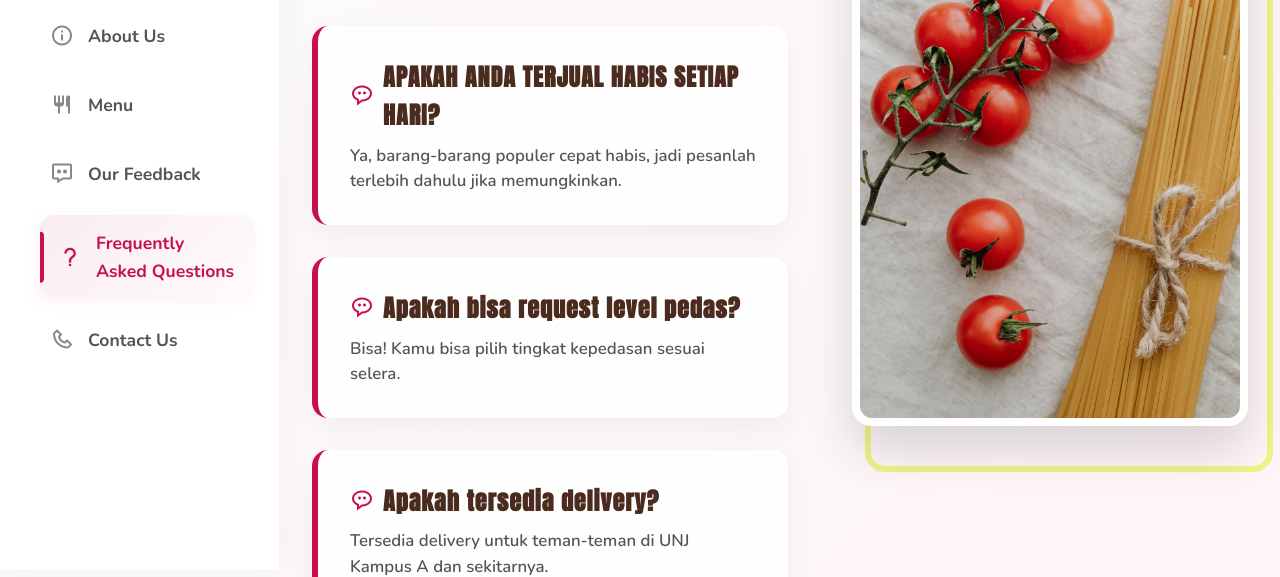
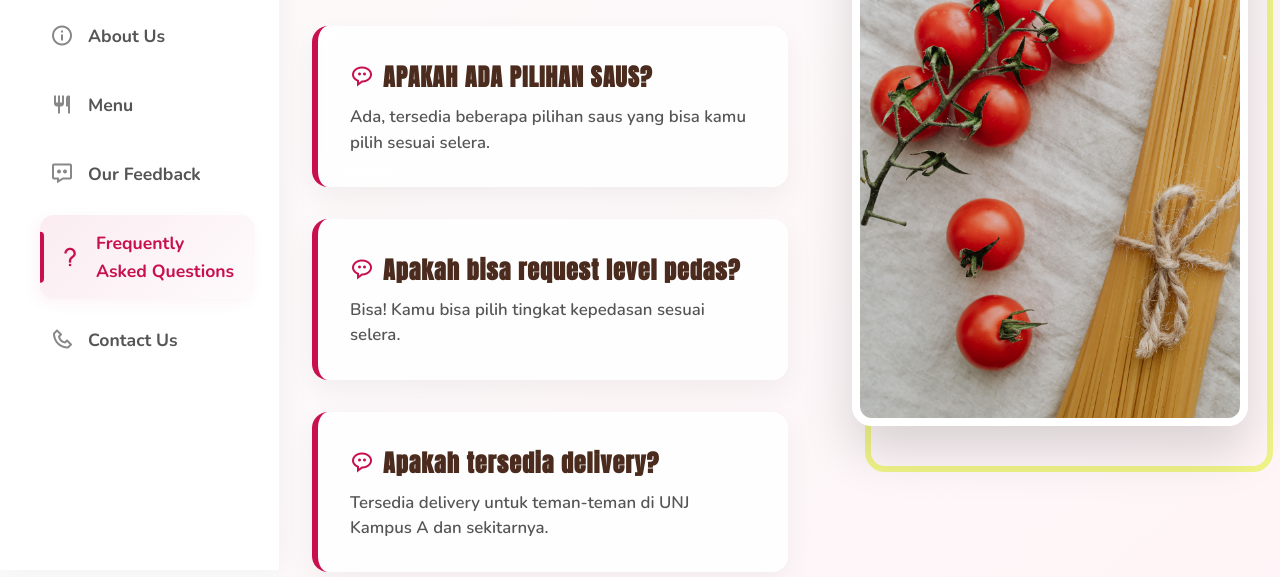
Before and after one commit to tobslayerr/pastanova-web, a plain HTML site: page faqs/index.html in a window 1280 px wide. Shown: the part 230-807 px from the top of the page. Drawn offline with nearby package versions, Linux system fonts and the light colour scheme.

Commit message:
Update index.html

```diff
--- a/faqs/index.html
+++ b/faqs/index.html
@@ -34,8 +34,8 @@
 
                     <div class="faq-list">
                         <div class="faq-item reveal from-bottom">
-                            <h4><i class='bx bx-message-rounded-dots' style="color:var(--primary-pink);"></i> APAKAH ANDA TERJUAL HABIS SETIAP HARI?</h4>
-                            <p>Ya, barang-barang populer cepat habis, jadi pesanlah terlebih dahulu jika memungkinkan.</p>
+                            <h4><i class='bx bx-message-rounded-dots' style="color:var(--primary-pink);"></i> APAKAH ADA PILIHAN SAUS?</h4>
+                            <p>Ada, tersedia beberapa pilihan saus yang bisa kamu pilih sesuai selera.</p>
                         </div>
 
                         <div class="faq-item reveal from-bottom delay-1">
```
